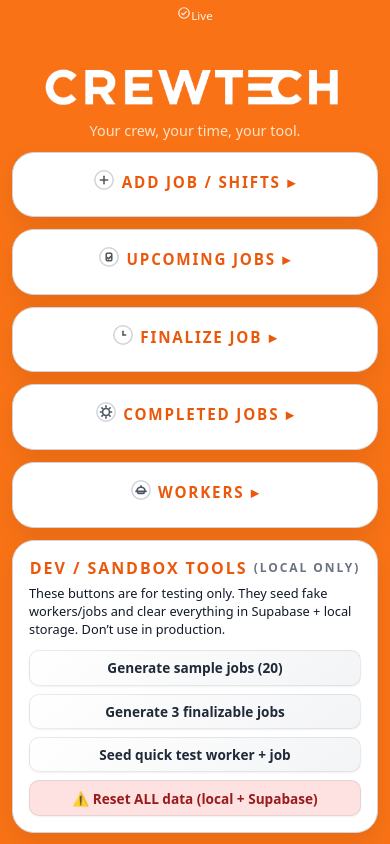
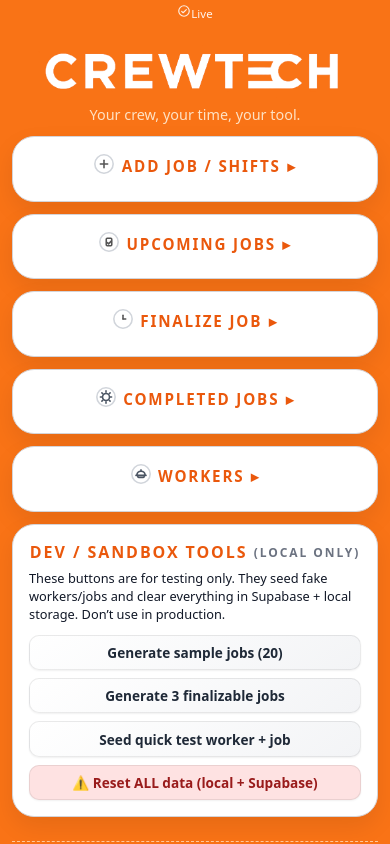
Before and after one commit to DaliRoots808/crewtech-admin, a website: page index.html in a window 390 px wide. Shown: the top 844 px of the page. Drawn offline with Linux system fonts and the light colour scheme; no server answers.

Commit message:
Layout: tighten top spacing on mobile (override MQ)

```diff
--- a/styles.css
+++ b/styles.css
@@ -1581,3 +1581,11 @@
 #finalize-section .muted{
   margin-top: 4px !important;
 }
+
+
+/* === Tighten top spacing on MOBILE (override media-query rules) === */
+@media (max-width: 900px){
+  .page{ padding-top: 0.35rem !important; }
+  header{ margin-bottom: 0.25rem !important; }
+  #sync-strip.sync-strip{ margin: 4px auto 0 !important; }
+}
```
